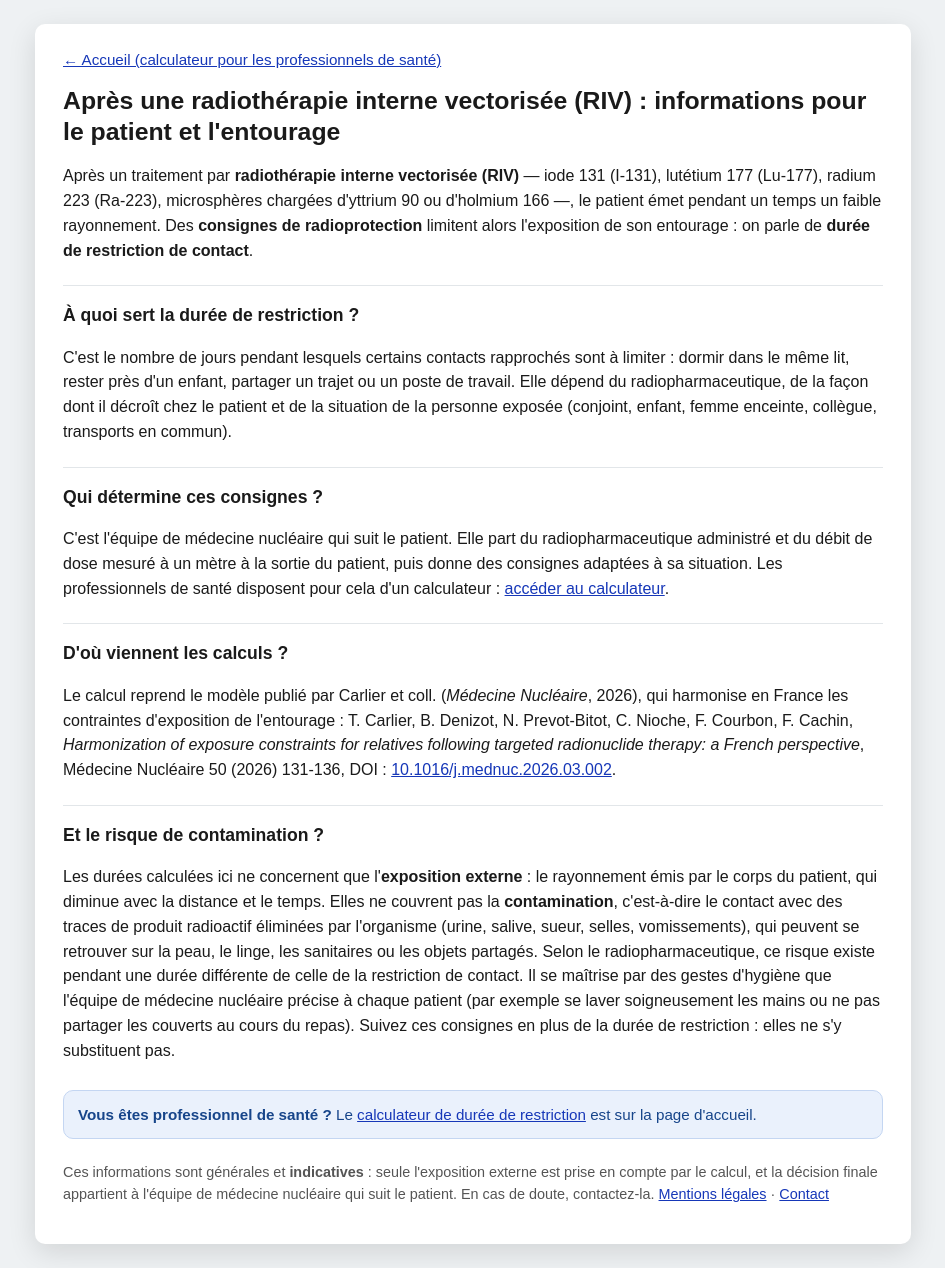
After one commit to giceyBpro/Radiv, a PHP site: page /config/public/informations.html in a window 1280 px wide. The commit adds this page. Shown: the whole page, without its empty margins (167-1112 px from the left). Run offline with PHP 8.4, Linux system fonts and the light colour scheme.

Commit message:
Page /informations (patients et entourage) ; l'accueil redevient le calculateur, avec un bandeau vers /informations
Co-Authored-By: Claude Sonnet 5.5 <noreply@anthropic.com>
Claude-Session: https://claude.ai/code/session_018PeXYPfsWvm1LLxDTamG2i

```diff
--- a/backend/src/lib/seo.php
+++ b/backend/src/lib/seo.php
@@ -15,7 +15,8 @@ use Radiv\Updater;
 // Pages indexables : adresse publique => [fichier HTML de la racine web, priorité du plan du site, fréquence]
 const PAGES = [
     '/' => ['index.html', '1.0', 'monthly'],
-    '/legal' => ['mentions-legales.html', '0.3', 'yearly'],
+    '/informations' => ['informations.html', '0.8', 'monthly', 'Informations pour le patient et l\'entourage après une radiothérapie interne vectorisée (RIV)'],
+    '/legal' => ['mentions-legales.html', '0.3', 'yearly', 'Mentions légales, conditions d\'utilisation et données personnelles'],
 ];
 
 // Adresse demandée => adresse publique de la page (ou null si ce n'est pas une page gérée ici).
@@ -23,6 +24,7 @@ function page_for_path(string $path): ?string
 {
     return match (rtrim($path, '/') === '' ? '/' : rtrim($path, '/')) {
         '/', '/index.html' => '/',
+        '/informations', '/informations.html' => '/informations',
         '/legal', '/mentions-legales.html' => '/legal',
         default => null,
     };
@@ -89,7 +91,7 @@ function json_ld(string $publicPath, string $site, string $url, string $name): s
         ], static fn ($v) => $v !== null);
     } else {
         $graph[] = array_filter([
-            '@type' => 'WebPage', '@id' => $url . '#page', 'url' => $url, 'name' => 'Mentions légales, conditions d\'utilisation et données personnelles',
+            '@type' => 'WebPage', '@id' => $url . '#page', 'url' => $url, 'name' => PAGES[$publicPath][3] ?? 'Mentions légales, conditions d\'utilisation et données personnelles',
             'inLanguage' => 'fr', 'isPartOf' => ['@id' => $site . '/#website'], 'dateModified' => $modified !== '' ? $modified : null,
         ], static fn ($v) => $v !== null);
     }
--- a/backend/src/lib/updater.php
+++ b/backend/src/lib/updater.php
@@ -27,7 +27,7 @@ const MAX_TOTAL_BYTES = 52428800;      // 50 Mo au total (protection contre les
 // dossier du backend (voir dest()). Même liste blanche que install.php et update.php.
 const FRONTEND_FILES = [
     'index.html', 'app.js', 'print.html', 'explain.html', 'contact.html',
-    'mentions-legales.html', 'api-fonctionnement.html', 'test-api.html', 'xplore.html',
+    'mentions-legales.html', 'informations.html', 'api-fonctionnement.html', 'test-api.html', 'xplore.html',
     'favicon.ico', 'og-image.png', 'robots.txt',
 ];
 
--- a/install.php
+++ b/install.php
@@ -34,7 +34,7 @@ const DEFAULT_REPO = 'giceyBpro/Radiv';
 // dossier du backend. downloads/, vendor/ et backend/ sont traités par préfixe dans allowed().
 $FRONTEND_FILES = array(
     'index.html', 'app.js', 'print.html', 'explain.html', 'contact.html',
-    'mentions-legales.html', 'api-fonctionnement.html', 'test-api.html', 'xplore.html',
+    'mentions-legales.html', 'informations.html', 'api-fonctionnement.html', 'test-api.html', 'xplore.html',
     'favicon.ico', 'og-image.png', 'robots.txt',
 );
 $REQUIRED_FILES = array(
@@ -890,6 +890,9 @@ function htaccess_blocks($siteUrl, $backendUrlPath)
     // site (canonique absolue, Open Graph, données structurées). « mentions-legales.html » est aussi la cible de l'ancienne règle /legal.
     $seo = '# /seo (accueil, mentions légales et plan du site par l\'API PHP) v1';
     $blocks[$seo] = $seo . "\nRewriteEngine On\nRewriteRule ^(index\\.html)?$ api/index.php [L]\nRewriteRule ^mentions-legales\\.html$ api/index.php [L]\nRewriteRule ^sitemap\\.xml$ api/index.php [L]\n";
+    // Page « Informations » (patients et entourage) et ses futures fiches (/informations/<produit>) : servies par l'API PHP comme l'accueil.
+    $info = '# /informations (pages d\'information par l\'API PHP) v1';
+    $blocks[$info] = $info . "\nRewriteEngine On\nRewriteRule ^informations(\\.html|/.*)?$ api/index.php [L]\n";
     // Compression et cache navigateur (vitesse de chargement) ; sans effet si les modules Apache correspondants manquent.
     $perf = '# Compression et cache v1';
     $blocks[$perf] = $perf . "\n<IfModule mod_deflate.c>\nAddOutputFilterByType DEFLATE text/html text/css text/plain text/xml application/javascript application/json application/xml image/svg+xml\n</IfModule>\n"
--- /dev/null
+++ b/public/informations.html
@@ -0,0 +1,54 @@
+<!DOCTYPE html>
+<html lang="fr">
+<head>
+  <meta charset="UTF-8" />
+  <meta name="viewport" content="width=device-width, initial-scale=1.0" />
+  <meta name="robots" content="index, follow, max-image-preview:large" />
+  <meta name="description" content="Après un traitement par iode 131, lutétium 177, radium 223 ou microsphères : pourquoi des consignes de radioprotection, ce qu'est la durée de restriction de contact et le risque de contamination." />
+  <!--SEO-HEAD-->
+  <meta property="og:type" content="website" />
+  <meta property="og:locale" content="fr_FR" />
+  <meta property="og:title" content="Après une radiothérapie interne (RIV) : informations pour le patient et l'entourage" />
+  <meta property="og:description" content="Pourquoi des consignes de radioprotection après une radiothérapie interne vectorisée, ce qu'est la durée de restriction de contact et le risque de contamination." />
+  <meta name="twitter:card" content="summary_large_image" />
+  <meta name="theme-color" content="#10223f" />
+  <link rel="icon" href="/favicon.ico" />
+  <title>Après une radiothérapie interne (RIV) : informations pour le patient et l'entourage</title>
+  <style>
+    :root { --border:#1f1f1f; --paper:#fff; --bg:#eef1f3; --link:#1637b8; }
+    body { margin:0; padding:24px; background:var(--bg); font-family:Arial, Helvetica, sans-serif; color:#1a1a1a; line-height:1.55; }
+    .page { max-width:820px; margin:0 auto; background:var(--paper); border-radius:10px; box-shadow:0 8px 28px rgba(0,0,0,.12); padding:24px 28px; }
+    h1 { margin-top:0; font-size:1.55rem; line-height:1.25; }
+    h2 { font-size:1.1rem; border-top:1px solid #e2e6e9; padding-top:16px; margin-top:22px; }
+    a { color:var(--link); }
+    .links { margin-bottom:14px; font-size:.95rem; }
+    .pro { margin-top:26px; padding:12px 14px; border-radius:10px; background:#eaf1fc; border:1px solid #c4d6f2; color:#17458a; font-size:.95rem; }
+    .small { color:#555; font-size:.9rem; margin-top:22px; }
+    @media (max-width:560px) { body { padding:10px; } .page { padding:16px; } }
+  </style>
+</head>
+<body>
+  <main class="page">
+    <div class="links"><a href="/">← Accueil (calculateur pour les professionnels de santé)</a></div>
+    <h1>Après une radiothérapie interne vectorisée (RIV) : informations pour le patient et l'entourage</h1>
+
+    <p>Après un traitement par <strong>radiothérapie interne vectorisée (RIV)</strong> &mdash; iode 131 (I-131), lutétium 177 (Lu-177), radium 223 (Ra-223), microsphères chargées d'yttrium 90 ou d'holmium 166 &mdash;, le patient émet pendant un temps un faible rayonnement. Des <strong>consignes de radioprotection</strong> limitent alors l'exposition de son entourage : on parle de <strong>durée de restriction de contact</strong>.</p>
+
+    <h2>À quoi sert la durée de restriction ?</h2>
+    <p>C'est le nombre de jours pendant lesquels certains contacts rapprochés sont à limiter : dormir dans le même lit, rester près d'un enfant, partager un trajet ou un poste de travail. Elle dépend du radiopharmaceutique, de la façon dont il décroît chez le patient et de la situation de la personne exposée (conjoint, enfant, femme enceinte, collègue, transports en commun).</p>
+
+    <h2>Qui détermine ces consignes ?</h2>
+    <p>C'est l'équipe de médecine nucléaire qui suit le patient. Elle part du radiopharmaceutique administré et du débit de dose mesuré à un mètre à la sortie du patient, puis donne des consignes adaptées à sa situation. Les professionnels de santé disposent pour cela d'un calculateur : <a href="/">accéder au calculateur</a>.</p>
+
+    <h2>D'où viennent les calculs ?</h2>
+    <p>Le calcul reprend le modèle publié par Carlier et coll. (<em>Médecine Nucléaire</em>, 2026), qui harmonise en France les contraintes d'exposition de l'entourage : T. Carlier, B. Denizot, N. Prevot-Bitot, C. Nioche, F. Courbon, F. Cachin, <em>Harmonization of exposure constraints for relatives following targeted radionuclide therapy: a French perspective</em>, Médecine Nucléaire 50 (2026) 131-136, DOI : <a href="https://doi.org/10.1016/j.mednuc.2026.03.002" target="_blank" rel="noopener noreferrer">10.1016/j.mednuc.2026.03.002</a>.</p>
+
+    <h2>Et le risque de contamination ?</h2>
+    <p>Les durées calculées ici ne concernent que l'<strong>exposition externe</strong> : le rayonnement émis par le corps du patient, qui diminue avec la distance et le temps. Elles ne couvrent pas la <strong>contamination</strong>, c'est-à-dire le contact avec des traces de produit radioactif éliminées par l'organisme (urine, salive, sueur, selles, vomissements), qui peuvent se retrouver sur la peau, le linge, les sanitaires ou les objets partagés. Selon le radiopharmaceutique, ce risque existe pendant une durée différente de celle de la restriction de contact. Il se maîtrise par des gestes d'hygiène que l'équipe de médecine nucléaire précise à chaque patient (par exemple se laver soigneusement les mains ou ne pas partager les couverts au cours du repas). Suivez ces consignes en plus de la durée de restriction : elles ne s'y substituent pas.</p>
+
+    <p class="pro"><strong>Vous êtes professionnel de santé ?</strong> Le <a href="/">calculateur de durée de restriction</a> est sur la page d'accueil.</p>
+
+    <p class="small">Ces informations sont générales et <strong>indicatives</strong> : seule l'exposition externe est prise en compte par le calcul, et la décision finale appartient à l'équipe de médecine nucléaire qui suit le patient. En cas de doute, contactez-la. <a href="/legal">Mentions légales</a> · <a href="/contact">Contact</a></p>
+  </main>
+</body>
+</html>
--- a/public/robots.txt
+++ b/public/robots.txt
@@ -1,4 +1,4 @@
-# Pages publiques : accueil et mentions légales (les autres pages sont en « noindex »).
+# Pages publiques : accueil, informations (patients et entourage) et mentions légales (les autres pages sont en « noindex »).
 User-agent: *
 Allow: /
 # L'API n'est pas destinée aux moteurs de recherche ; la configuration lue par la page d'accueil reste accessible (affichage de la page).
--- a/update.php
+++ b/update.php
@@ -33,7 +33,7 @@ const DEFAULT_REPO = 'giceyBpro/Radiv';
 // « backend/... » dans le dossier du backend.
 $FRONTEND_FILES = array(
     'index.html', 'app.js', 'print.html', 'explain.html', 'contact.html',
-    'mentions-legales.html', 'api-fonctionnement.html', 'test-api.html', 'xplore.html',
+    'mentions-legales.html', 'informations.html', 'api-fonctionnement.html', 'test-api.html', 'xplore.html',
     'favicon.ico', 'og-image.png', 'robots.txt',
 );
 $REQUIRED_FILES = array(
@@ -421,6 +421,9 @@ function htaccess_blocks($siteUrl, $backendUrlPath)
     // site (canonique absolue, Open Graph, données structurées). « mentions-legales.html » est aussi la cible de l'ancienne règle /legal.
     $seo = '# /seo (accueil, mentions légales et plan du site par l\'API PHP) v1';
     $blocks[$seo] = $seo . "\nRewriteEngine On\nRewriteRule ^(index\\.html)?$ api/index.php [L]\nRewriteRule ^mentions-legales\\.html$ api/index.php [L]\nRewriteRule ^sitemap\\.xml$ api/index.php [L]\n";
+    // Page « Informations » (patients et entourage) et ses futures fiches (/informations/<produit>) : servies par l'API PHP comme l'accueil.
+    $info = '# /informations (pages d\'information par l\'API PHP) v1';
+    $blocks[$info] = $info . "\nRewriteEngine On\nRewriteRule ^informations(\\.html|/.*)?$ api/index.php [L]\n";
     // Compression et cache navigateur (vitesse de chargement) ; sans effet si les modules Apache correspondants manquent.
     $perf = '# Compression et cache v1';
     $blocks[$perf] = $perf . "\n<IfModule mod_deflate.c>\nAddOutputFilterByType DEFLATE text/html text/css text/plain text/xml application/javascript application/json application/xml image/svg+xml\n</IfModule>\n"
```
Also changed, not shown: public/index.html (+4 -19 lines), tests/test-seo-gate.js (+8 -1 lines), README.md.
